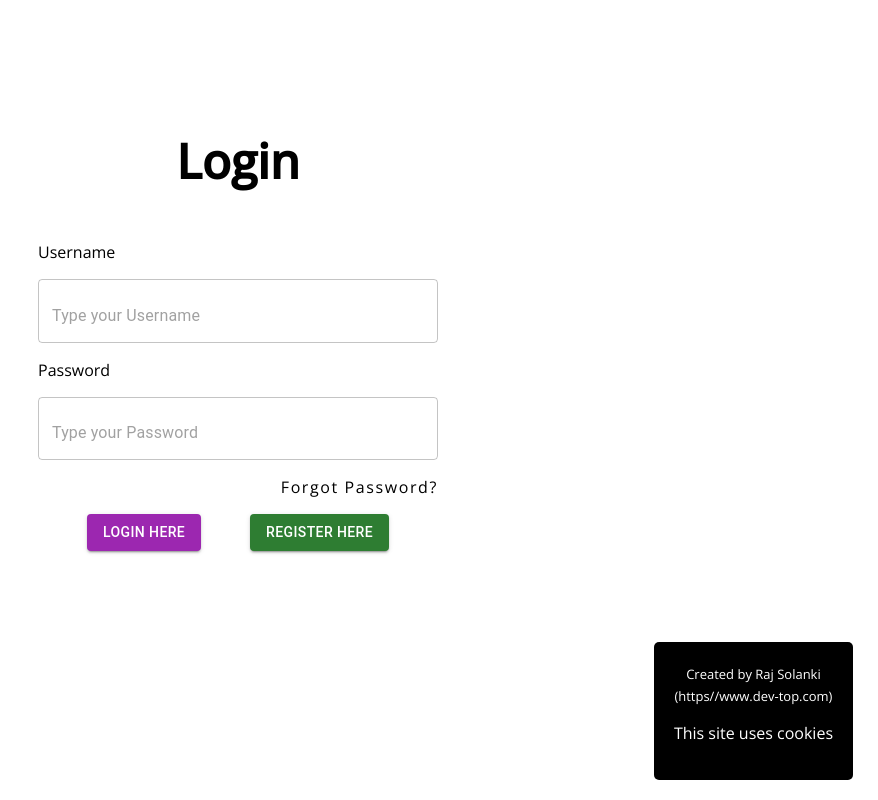
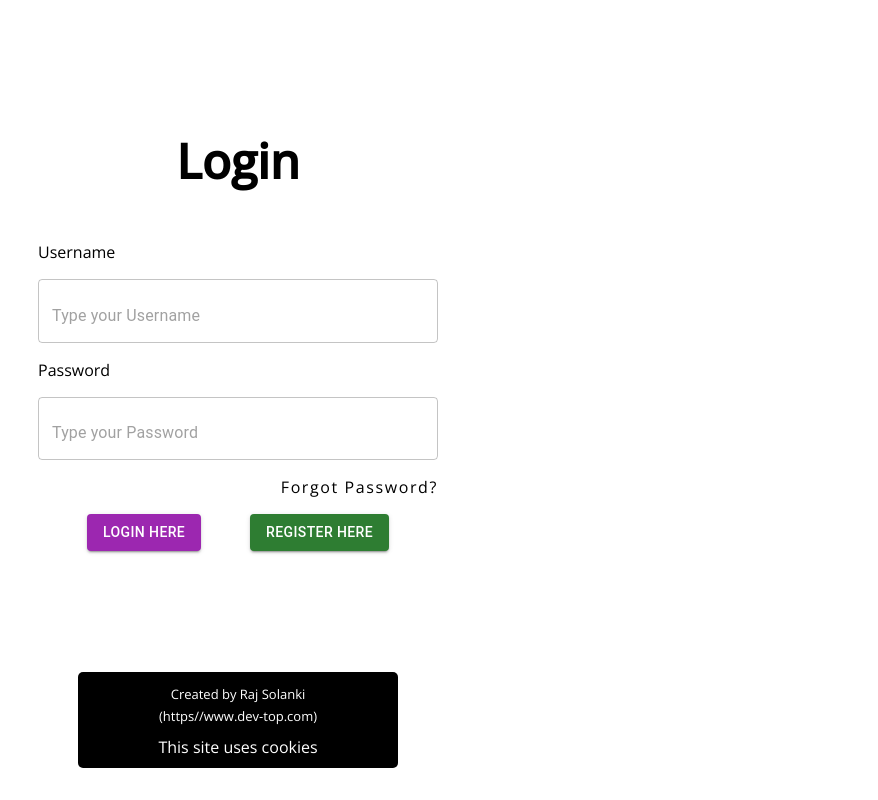
Before and after one commit to rajis31/crmX, a React app in the folder frontend/: page /login in a window 1280 px wide. Shown: the whole page, without its empty margins (402-1280 px from the left). Built offline with nearby package versions, Linux system fonts and the light colour scheme; no server answers.

Commit message:
updated cookie box

```diff
--- a/frontend/src/components/Login/Login.css
+++ b/frontend/src/components/Login/Login.css
@@ -56,16 +56,22 @@ h1 {
 .login_tag{
   background-color: #000;
   position: absolute;
-  bottom: 20px;
-  right: 25px;
-  padding: 20px;
+  top: 90%;
+  left: 50%;
+  transform: translate(-50%,-50%);
+  padding: 10px;
   text-align: center;
   border-radius: 5px;
+  min-width: 300px;
 }
 .login_tag a {
   color: #fff;
   font-size: 13px;
   text-decoration: none;
+  margin: 0;
+}
+.login_tag p {
+  margin: 10px 0 0 0;
 }
 
 .login-form__error-msg{
```
